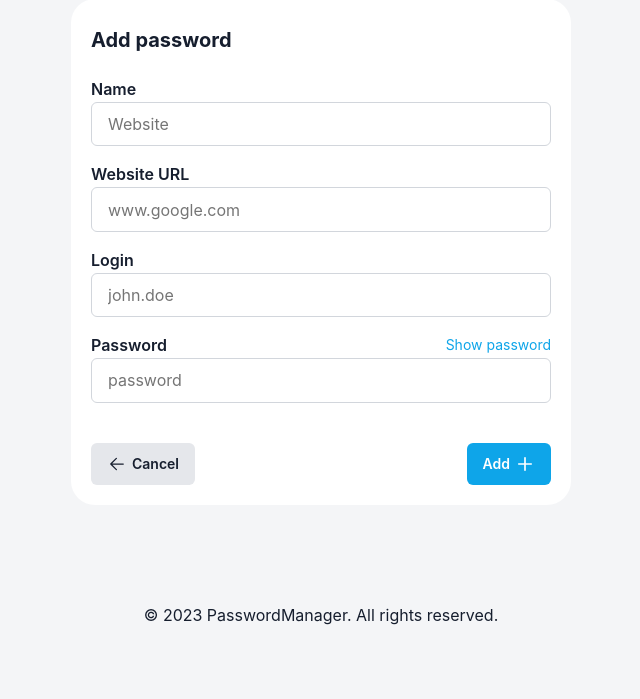
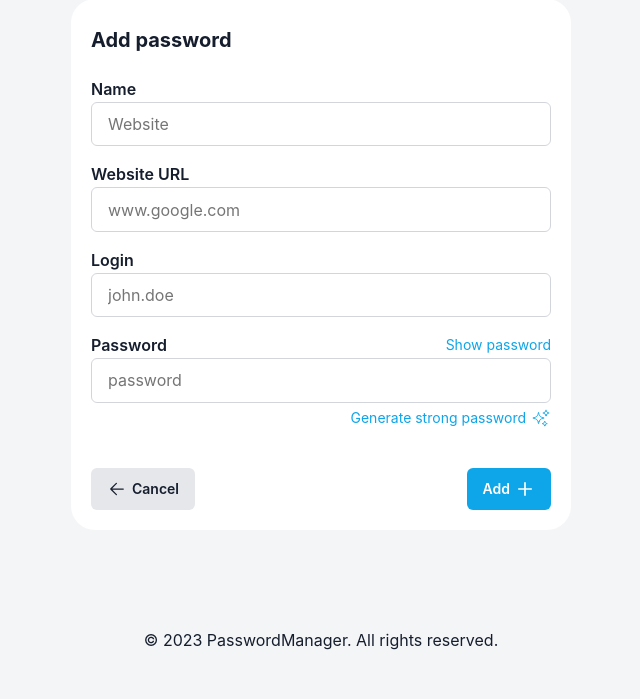
Before and after one commit to paul-bouloc/b3-c2-django-bouloc, a Django app: page /add/ in a window 1280 px wide. Shown: the part 101-800 px from the top of the page, without its empty margins (319-959 px from the left). Run offline with Django 5.2, Linux system fonts and the light colour scheme; a user stored in the database is signed in.

Commit message:
Added password generation for add form

```diff
--- a/app/static/css/add.css
+++ b/app/static/css/add.css
@@ -64,6 +64,10 @@
   user-select: none;
 }
 
+.add-form form .field label.password-label #hidePassword:hover {
+  text-decoration: underline;
+}
+
 .add-form form .form-buttons {
   display: flex;
   justify-content: space-between;
@@ -73,3 +77,28 @@
   margin-top: 20px;
   box-sizing: border-box;
 }
+
+.add-form .password-generation {
+  display: flex;
+  justify-content: flex-end;
+  width: 100%;
+}
+
+.add-form .password-generation span {
+  display: flex;
+  align-items: center;
+  gap: 5px;
+  font-size: var(--font-size-sm);
+  cursor: pointer;
+  color: var(--blue-500);
+  user-select: none;
+}
+
+.add-form .password-generation span:hover {
+  text-decoration: underline;
+}
+
+.add-form .password-generation span svg {
+  width: 20px;
+  height: 20px;
+}
--- a/app/templates/app/add.html
+++ b/app/templates/app/add.html
@@ -32,6 +32,14 @@
       <div class="field">
         <label for="password" class="password-label">Password<span id="hidePassword" onclick="hideFormPassword()">Show password</span></label>
         <input type="password" name="password" id="password" placeholder="password" required>
+        <div class="password-generation">
+          <span onclick="generateStrongPassword()">
+            Generate strong password
+            <svg xmlns="http://www.w3.org/2000/svg" fill="none" viewBox="0 0 24 24" stroke-width="1" stroke="var(--blue-500)" class="w-6 h-6">
+              <path stroke-linecap="round" stroke-linejoin="round" d="M9.813 15.904L9 18.75l-.813-2.846a4.5 4.5 0 00-3.09-3.09L2.25 12l2.846-.813a4.5 4.5 0 003.09-3.09L9 5.25l.813 2.846a4.5 4.5 0 003.09 3.09L15.75 12l-2.846.813a4.5 4.5 0 00-3.09 3.09zM18.259 8.715L18 9.75l-.259-1.035a3.375 3.375 0 00-2.455-2.456L14.25 6l1.036-.259a3.375 3.375 0 002.455-2.456L18 2.25l.259 1.035a3.375 3.375 0 002.456 2.456L21.75 6l-1.035.259a3.375 3.375 0 00-2.456 2.456zM16.894 20.567L16.5 21.75l-.394-1.183a2.25 2.25 0 00-1.423-1.423L13.5 18.75l1.183-.394a2.25 2.25 0 001.423-1.423l.394-1.183.394 1.183a2.25 2.25 0 001.423 1.423l1.183.394-1.183.394a2.25 2.25 0 00-1.423 1.423z" />
+            </svg>
+          </span>
+        </div>
       </div>
 
       <div class="form-buttons">
```
Also changed, not shown: app/static/css/edit.css (+8 -0 lines).
